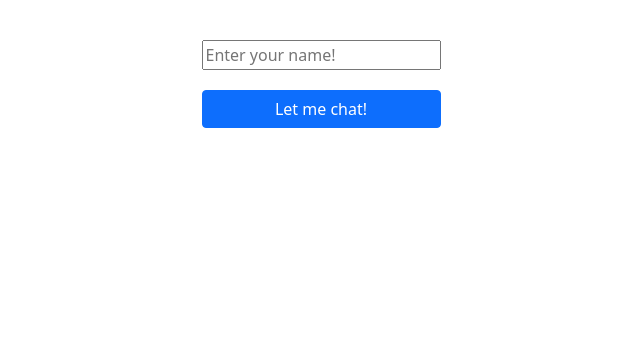
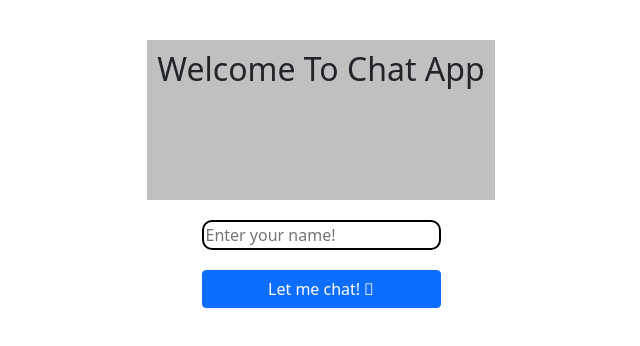
Before and after one commit to MadhusudanAnand/chat-app, a website: page index.html in a window 1280 px wide. Shown: the whole page, without its empty margins (319-959 px from the left). Drawn offline with nearby package versions, Linux system fonts and the light colour scheme; no server answers.

Commit message:
tailsmanrc file updated

```diff
--- a/index.html
+++ b/index.html
@@ -3,6 +3,8 @@
 	<head>
 		<title>Chat App</title>
 	</head>
+	<link rel="stylesheet" href="https://cdnjs.cloudflare.com/ajax/libs/font-awesome/4.7.0/css/font-awesome.min.css">
+
 	<link
 		href="https://cdn.jsdelivr.net/npm/bootstrap@5.1.3/dist/css/bootstrap.min.css"
 		rel="stylesheet"
@@ -13,6 +15,11 @@
 	<script src="/socket.io/socket.io.js"></script>
 	<link rel="stylesheet" href="style.css" />
 	<body>
+		<div id="heading">
+			<h2>
+				Welcome To Chat App
+			</h2>
+		</div>
 		<div id="error-container"></div>
 		<div id="chat-container">
 			<input
@@ -29,6 +36,7 @@
 				class="btn btn-primary"
 			>
 				Let me chat!
+				<i class="fa-solid fa-comment"></i>
 			</button>
 		</div>
 	</body>
--- a/public/style.css
+++ b/public/style.css
@@ -15,4 +15,17 @@ body {
 #name {
 	margin-bottom: 20px;
 	margin-top: 20px;
+	border-radius: 10px;
+	border: 2px solid black;
+
 }
+#name:hover{
+	border: 2px solid magenta;
+
+}
+#heading{
+	min-height: 20vh;
+	background-color: silver;
+	padding: 10px;
+	margin-top: 20px;
+}
```
Also changed, not shown: 2 other files.
